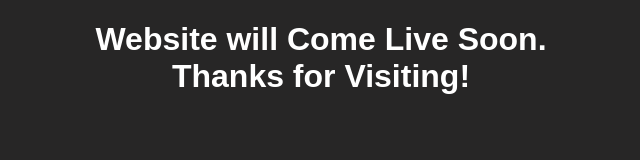
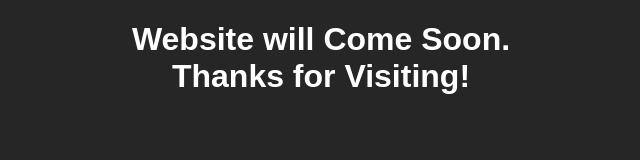
Before and after one commit to chaz033/chaz033.github.io, a plain HTML site: page index.html in a window 1280 px wide. Shown: the whole page, without its empty margins (319-959 px from the left). Drawn offline with Linux system fonts and the light colour scheme.

Commit message:
Update #2.2
Edited Base Text

```diff
--- a/index.html
+++ b/index.html
@@ -9,7 +9,7 @@
 
     <body>
 
-        <h1 style="font-family:Arial; text-align:center;">Website will Come Live Soon.<br/>Thanks for Visiting!</h1>
+        <h1 style="font-family:Arial; text-align:center;">Website will Come Soon.<br/>Thanks for Visiting!</h1>
 
     </body>
 </html>
```
